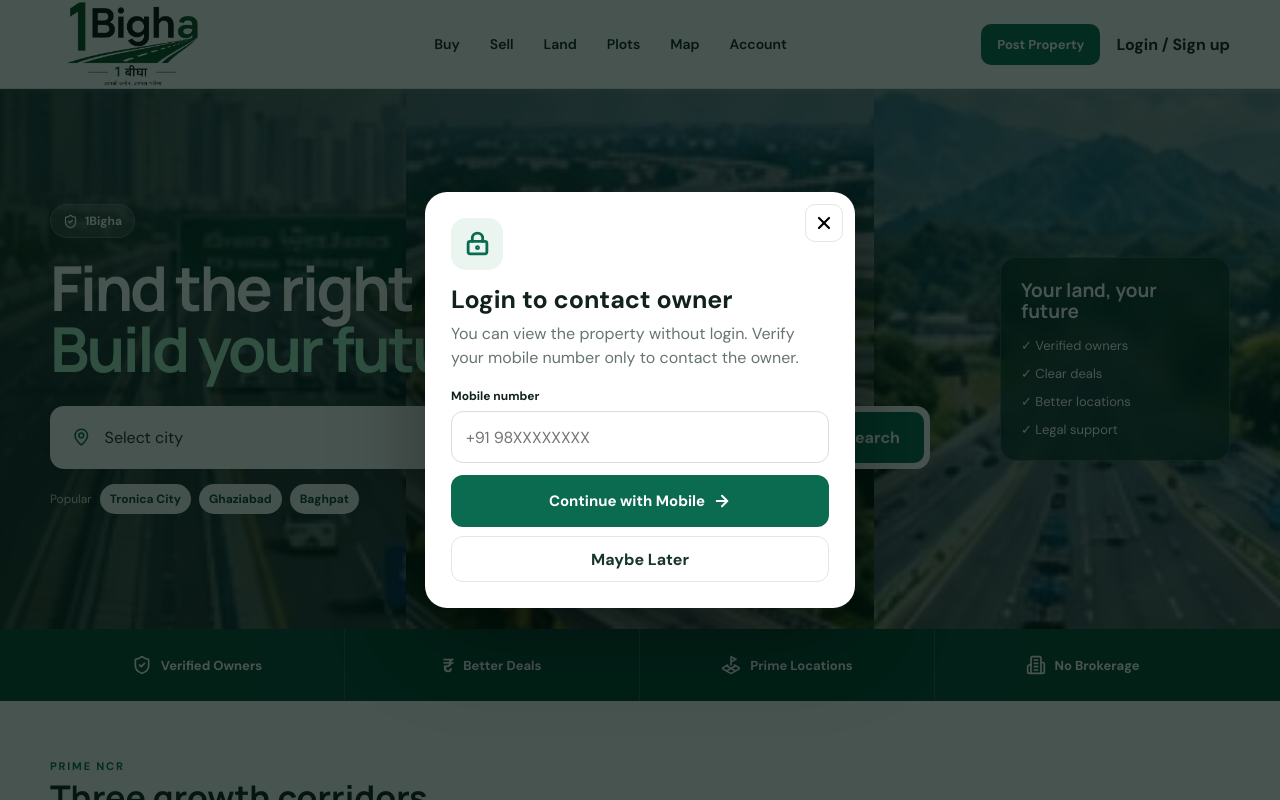
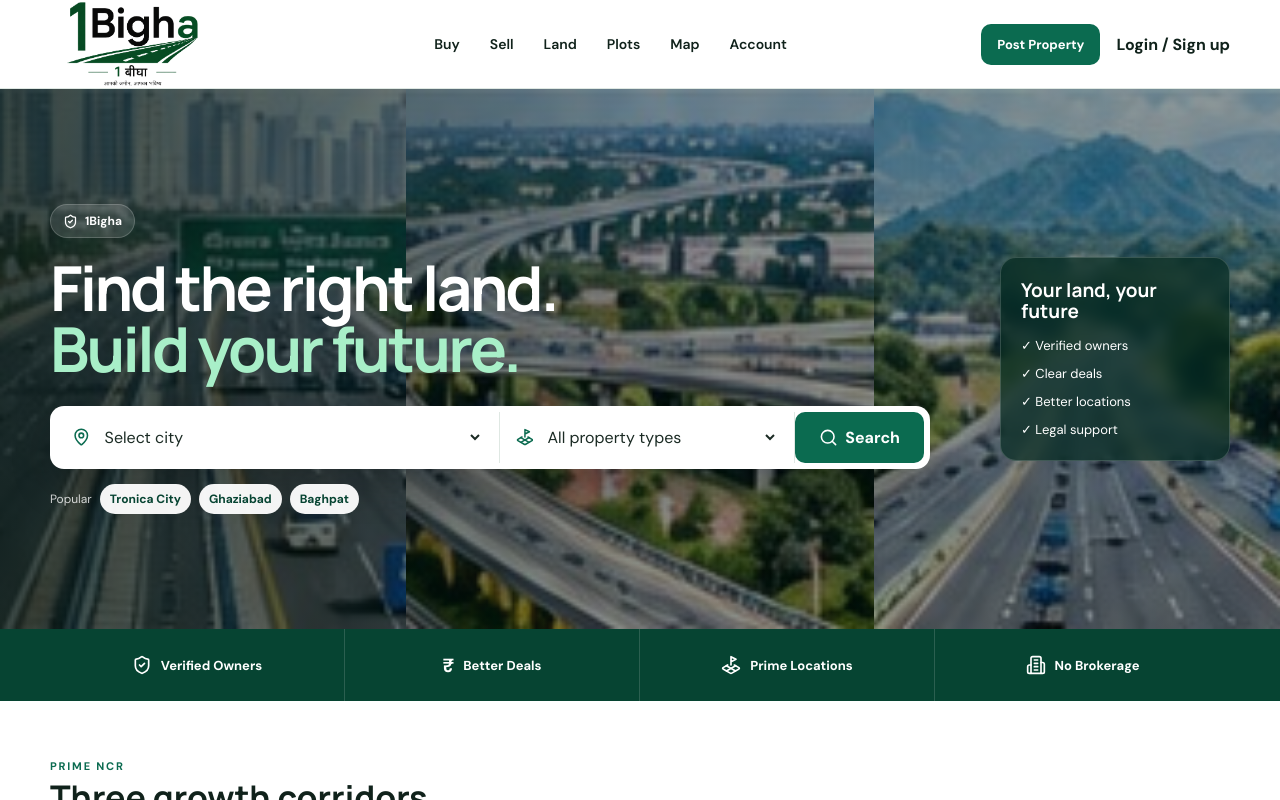
Before and after one commit to bablume351-crypto/1bigha.com, a Next.js app: page / in a window 1280 px wide. Shown: the top 800 px of the page. Built offline with nearby package versions, Linux system fonts and the light colour scheme; sample sign-in values are in the browser's storage.

Commit message:
Refactor login state handling in Header component

```diff
--- a/components/Header.tsx
+++ b/components/Header.tsx
@@ -14,16 +14,25 @@ export default function Header() {
   const close = () => setOpen(false);
 
   useEffect(() => {
-    if (pathname === '/') {
+    if (pathname !== '/') {
+      setLoginOpen(false);
+      return;
+    }
+
+    const loggedIn = sessionStorage.getItem('1bigha_logged_in');
+
+    if (loggedIn === 'true') {
+      setLoginOpen(false);
+    } else {
       setLoginOpen(true);
-    } else {
-      setLoginOpen(false);
     }
   }, [pathname]);
 
   return (
     <header className="site-header">
+
       <div className="container site-header-inner">
+
         <Link
           href="/"
           className="brand"
@@ -73,7 +82,11 @@ export default function Header() {
         </nav>
 
         <div className="site-actions">
-          <Link href="/sell" className="site-post-btn">
+
+          <Link
+            href="/sell"
+            className="site-post-btn"
+          >
             Post Property
           </Link>
 
@@ -92,8 +105,13 @@ export default function Header() {
             aria-expanded={open}
             onClick={() => setOpen((v) => !v)}
           >
-            {open ? <X size={22} /> : <Menu size={22} />}
+            {open ? (
+              <X size={22} />
+            ) : (
+              <Menu size={22} />
+            )}
           </button>
+
         </div>
       </div>
 
@@ -106,6 +124,7 @@ export default function Header() {
 
       {open && (
         <div className="mobile-quickbar">
+
           <div className="container mobile-quickbar-inner">
 
             <button
@@ -119,13 +138,18 @@ export default function Header() {
               Login / Sign up
             </button>
 
-            <Link href="/sell" onClick={close}>
+            <Link
+              href="/sell"
+              onClick={close}
+            >
               List Property
             </Link>
 
           </div>
+
         </div>
       )}
+
     </header>
   );
 }
```
